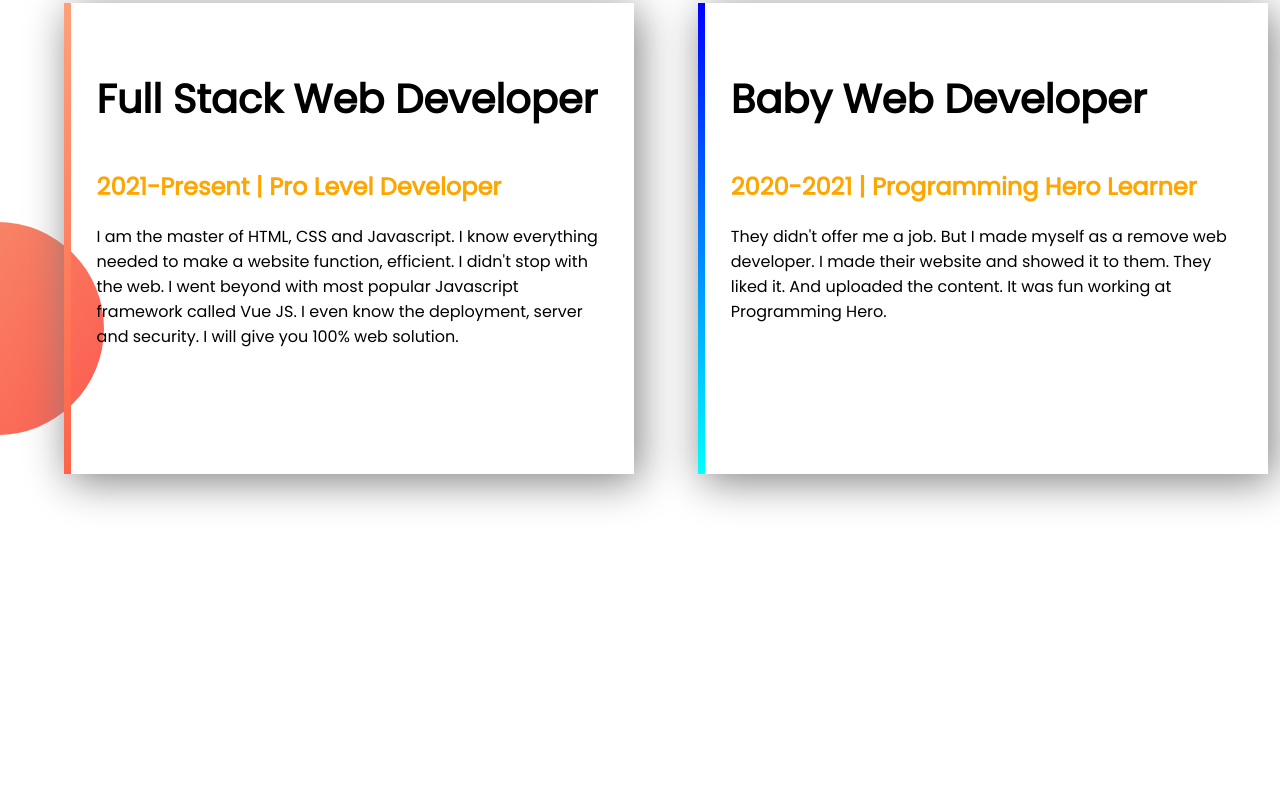
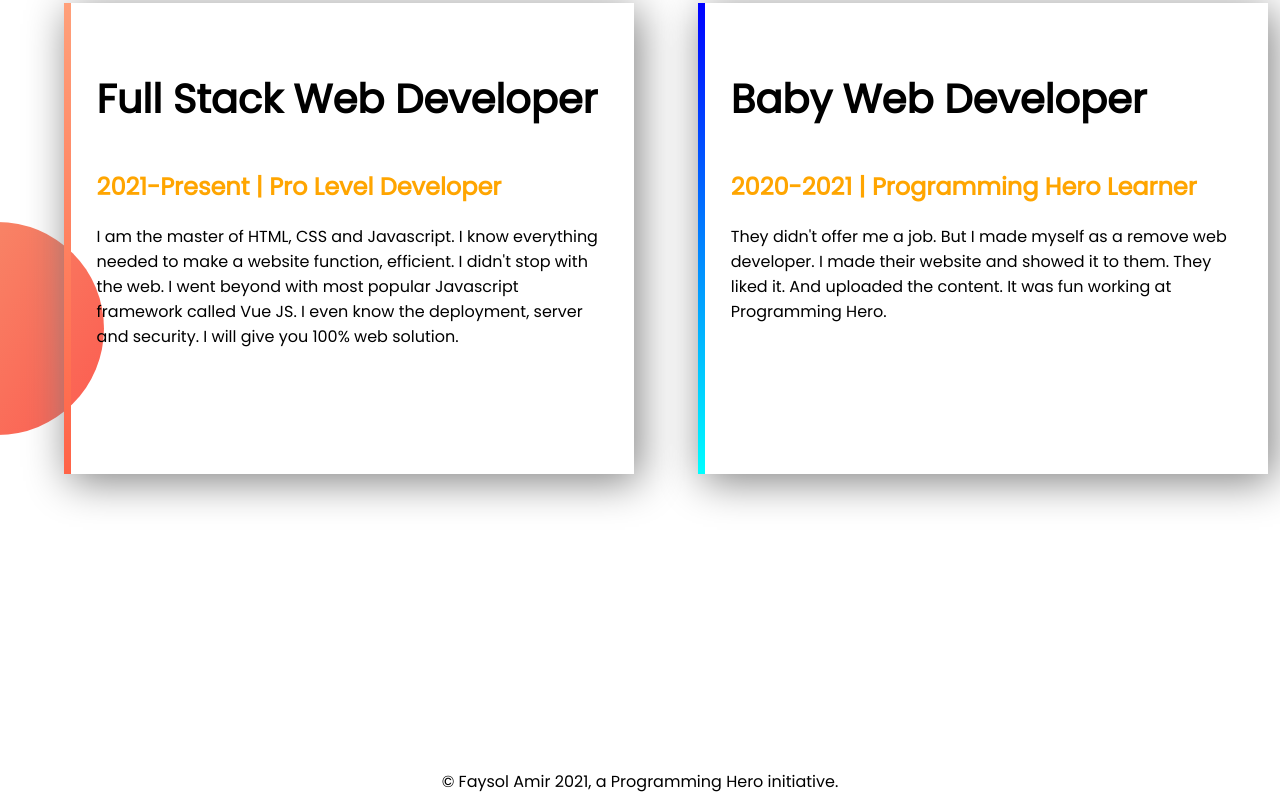
Before and after one commit to NU-Faysol/Developer-Portfolio, a plain HTML site: page index.html in a window 1280 px wide. Shown: the part 1837-2647 px from the top of the page. Before the commit the page ends 2590 px from the top, so only its background shows below. Drawn offline with Linux system fonts and the light colour scheme.

Commit message:
developer portfolio done

```diff
--- a/index.html
+++ b/index.html
@@ -92,6 +92,15 @@
         </div>
 
     </section>
+<!-- Experiences section ends here -->
+
+
+
+    <footer>
+
+        <p>© Faysol Amir 2021, a Programming Hero initiative.</p>
+
+    </footer>
 
 
 </body>
--- a/style.css
+++ b/style.css
@@ -75,3 +75,8 @@
     border-image: linear-gradient(180deg, blue, cyan);
     border-image-slice: 1;
 }
+
+footer{
+
+    text-align: center;
+}
```
